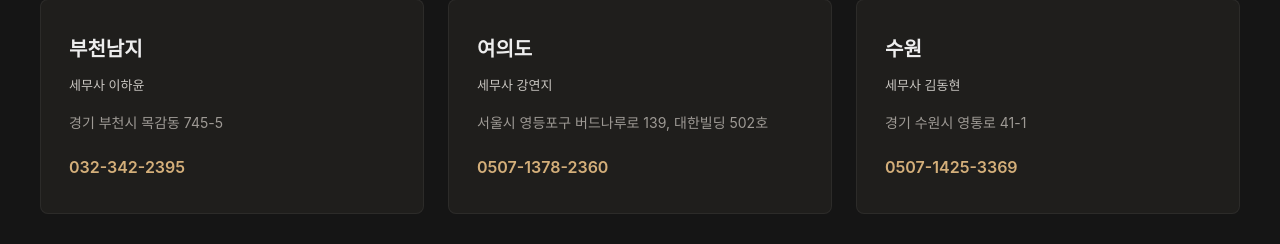
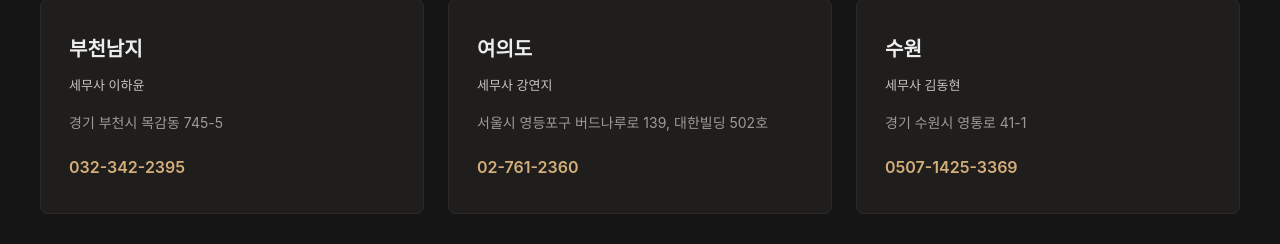
Before and after one commit to etax119-arch/startax, a Next.js app: page / in a window 1280 px wide. Shown: the part 4061-4305 px from the top of the page. Built offline with nearby package versions, Linux system fonts and the light colour scheme; a web font is replaced by a local one.

Commit message:
여의도점 전화번호 수정

```diff
--- a/app/components/Branches/Branches.tsx
+++ b/app/components/Branches/Branches.tsx
@@ -82,7 +82,7 @@ const branchData: Branch[] = [
     taxAgent: '강연지',
     title: '세무사',
     slogan: renderSlogan('<strong>풍부한 경험과 친절한 서비스</strong>로 든든한 절세파트너가 되겠습니다.'),
-    phone: '0507-1378-2360',
+    phone: '02-761-2360',
     address: '서울시 영등포구 버드나루로 139, 대한빌딩 502호',
     photo: '/assets/used/branches/yeouido-v2.png',
     link: 'https://blog.naver.com/jeetax81',
```
